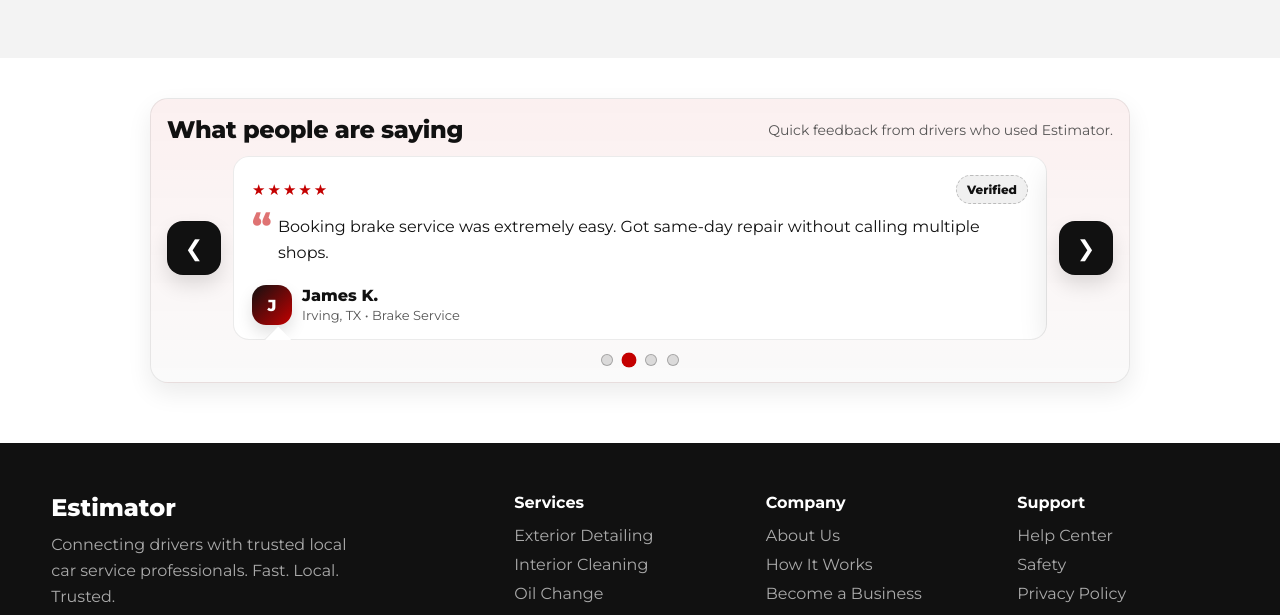
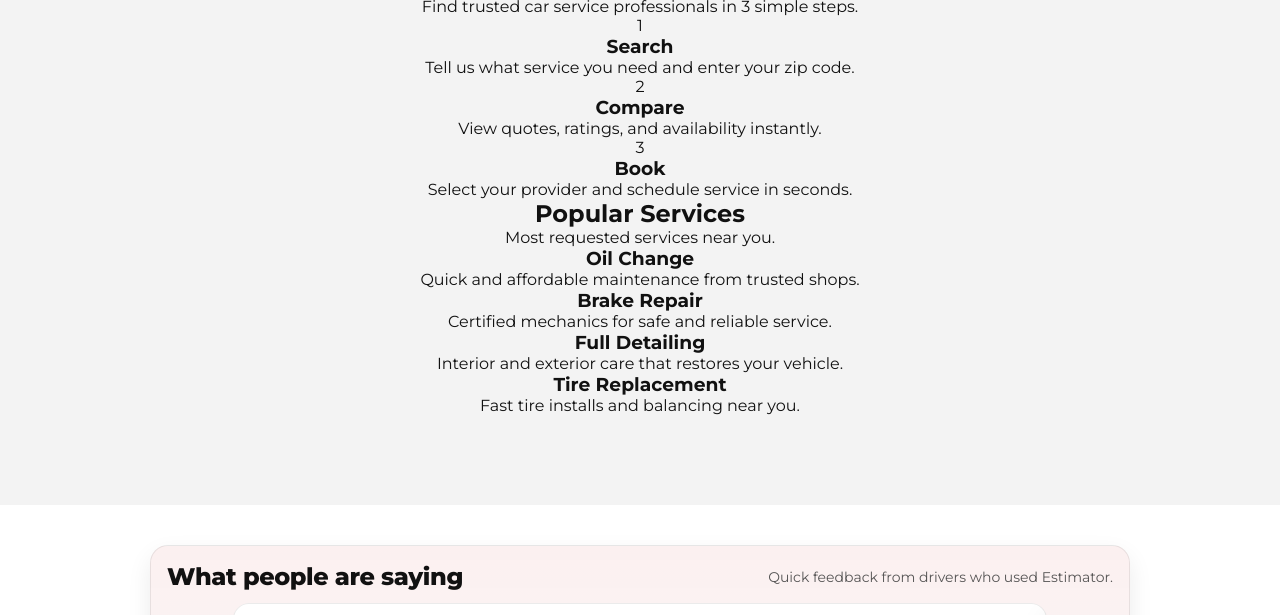
Before and after one commit to UtpalTiwari18/Estimator-App, a plain HTML site: page home.html in a window 1280 px wide. Shown: the part 759-1374 px from the top of the page. Drawn offline with Linux system fonts and the light colour scheme.

Commit message:
Update home.html

```diff
--- a/home.html
+++ b/home.html
@@ -187,7 +187,69 @@
 
     </div>
   </form>
+<section class="howItWorks">
 
+  <div class="sectionHeader">
+    <h2>How Estimator Works</h2>
+    <p>Find trusted car service professionals in 3 simple steps.</p>
+  </div>
+
+  <div class="stepsGrid">
+
+    <div class="stepCard">
+      <div class="stepNumber">1</div>
+      <h3>Search</h3>
+      <p>Tell us what service you need and enter your zip code.</p>
+    </div>
+
+    <div class="stepCard">
+      <div class="stepNumber">2</div>
+      <h3>Compare</h3>
+      <p>View quotes, ratings, and availability instantly.</p>
+    </div>
+
+    <div class="stepCard">
+      <div class="stepNumber">3</div>
+      <h3>Book</h3>
+      <p>Select your provider and schedule service in seconds.</p>
+    </div>
+
+  </div>
+
+</section>
+
+  <section class="featuredServices">
+
+  <div class="sectionHeader">
+    <h2>Popular Services</h2>
+    <p>Most requested services near you.</p>
+  </div>
+
+  <div class="servicesGrid">
+
+    <div class="serviceCard">
+      <h3>Oil Change</h3>
+      <p>Quick and affordable maintenance from trusted shops.</p>
+    </div>
+
+    <div class="serviceCard">
+      <h3>Brake Repair</h3>
+      <p>Certified mechanics for safe and reliable service.</p>
+    </div>
+
+    <div class="serviceCard">
+      <h3>Full Detailing</h3>
+      <p>Interior and exterior care that restores your vehicle.</p>
+    </div>
+
+    <div class="serviceCard">
+      <h3>Tire Replacement</h3>
+      <p>Fast tire installs and balancing near you.</p>
+    </div>
+
+  </div>
+
+</section>
 </section>
 
 <!-- ===============================
@@ -371,6 +433,8 @@
       </ul>
     </div>
 
+
+</section>
     <!-- Support -->
     <div class="footerColumn">
       <h3>Support</h3>
@@ -393,4 +457,5 @@
   <script src="homeScript.js"></script>
 
 </body>
+
 </html>
```
